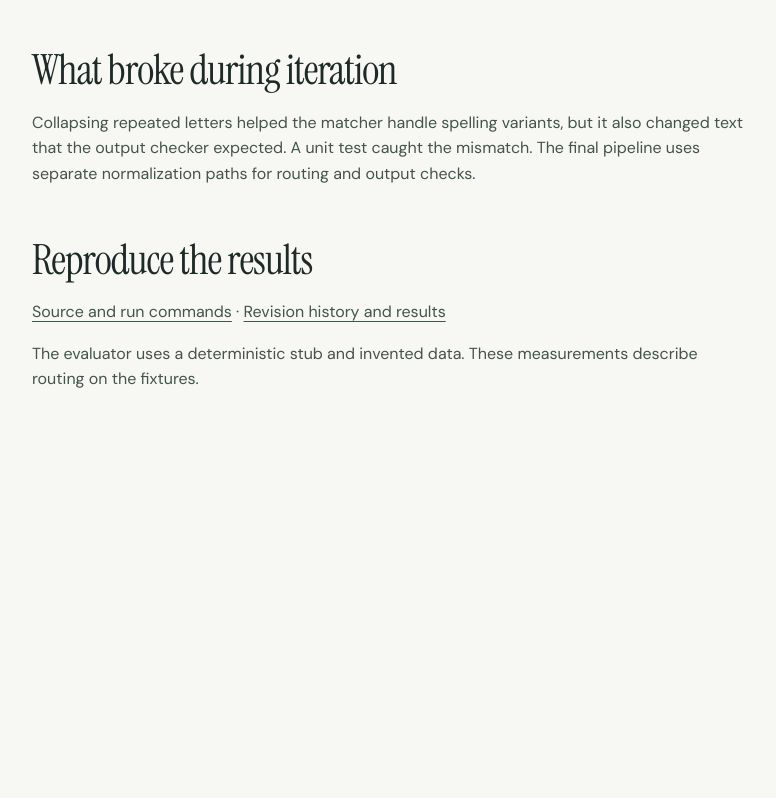
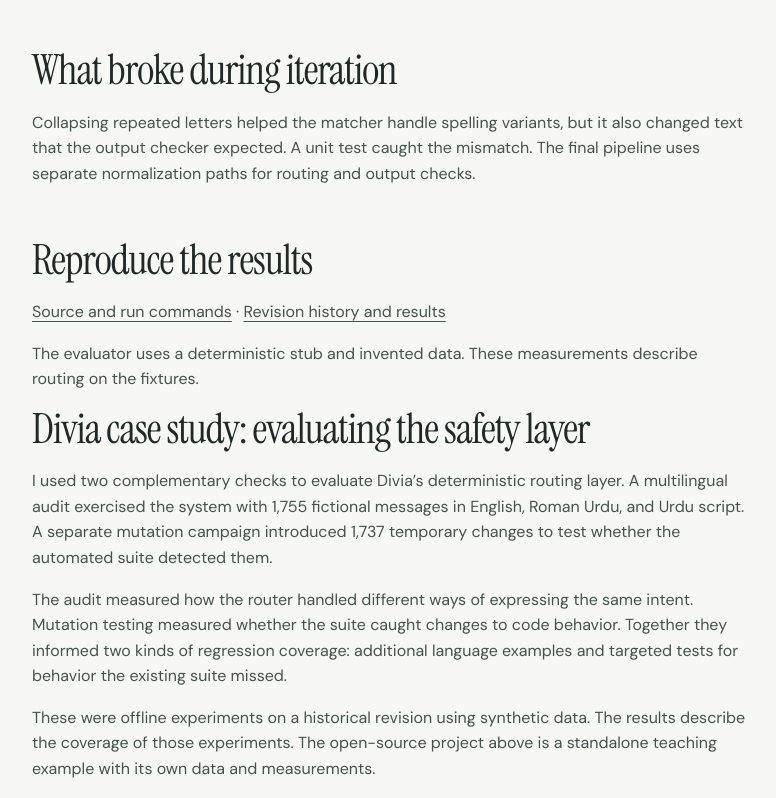
Before and after one commit to muiizz/engineering-portfolio, a plain HTML site: page safety-rules.html in a window 1280 px wide. Shown: the part 1642-2440 px from the top of the page, without its empty margins (76-852 px from the left). Before the commit the page ends 2050 px from the top, so only its background shows below. Drawn offline with Linux system fonts and the light colour scheme.

Commit message:
Publish approved overview of Divia safety evaluation methods

```diff
--- a/safety-rules.html
+++ b/safety-rules.html
@@ -42,6 +42,13 @@
     <p><a href="https://github.com/muiizz/llm-safety-rules-engine/tree/d0d5e92bd69a0748796ca4c709879c0edc43b498">Source and run commands</a> · <a href="https://github.com/muiizz/llm-safety-rules-engine/blob/d0d5e92bd69a0748796ca4c709879c0edc43b498/docs/fix_loop.md">Revision history and results</a></p>
     <p>The evaluator uses a deterministic stub and invented data. These measurements describe routing on the fixtures.</p>
   </article>
+
+  <article class="prose" id="divia">
+    <h2>Divia case study: evaluating the safety layer</h2>
+    <p>I used two complementary checks to evaluate Divia’s deterministic routing layer. A multilingual audit exercised the system with 1,755 fictional messages in English, Roman Urdu, and Urdu script. A separate mutation campaign introduced 1,737 temporary changes to test whether the automated suite detected them.</p>
+    <p>The audit measured how the router handled different ways of expressing the same intent. Mutation testing measured whether the suite caught changes to code behavior. Together they informed two kinds of regression coverage: additional language examples and targeted tests for behavior the existing suite missed.</p>
+    <p>These were offline experiments on a historical revision using synthetic data. The results describe the coverage of those experiments. The open-source project above is a standalone teaching example with its own data and measurements.</p>
+  </article>
 </main>
 </body>
 </html>
```
